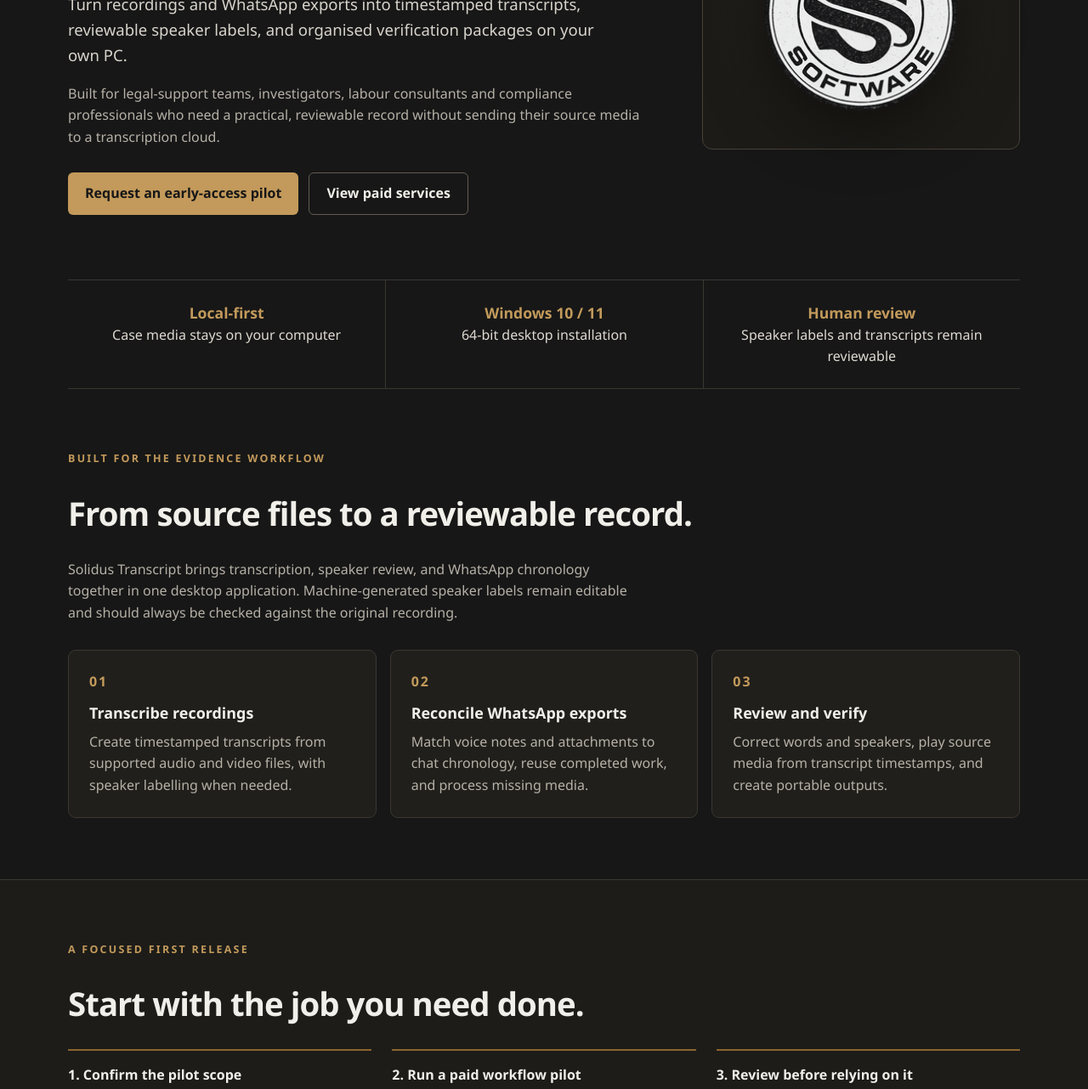
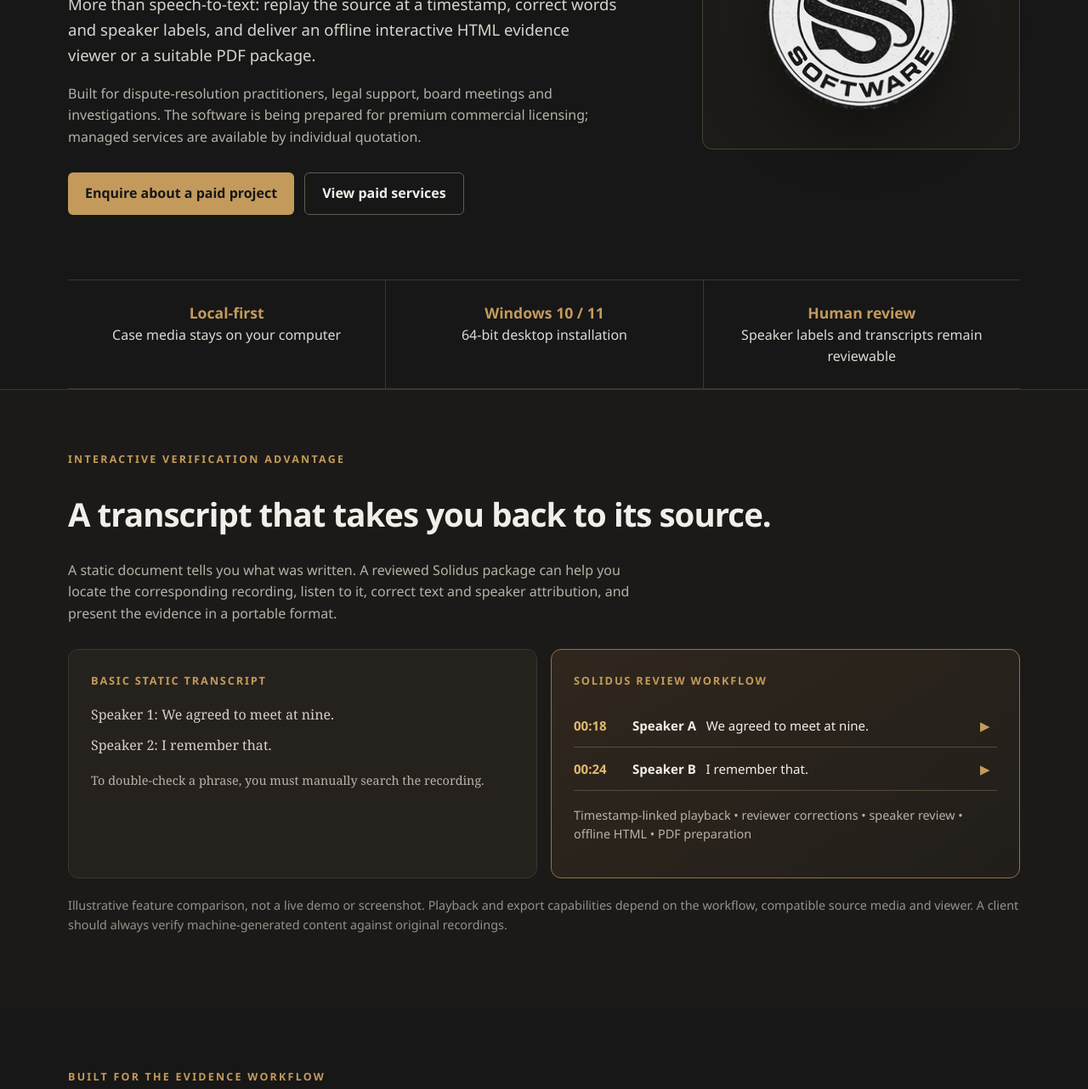
Before and after one commit to randalx2/solidus-transcript-site, a plain HTML site: page index.html in a window 1280 px wide. Shown: the part 393-1675 px from the top of the page at 85% size. Drawn offline with Linux system fonts and the light colour scheme.

Commit message:
Draft customer-facing verification comparison and quote-only licensing enquiry

```diff
--- a/index.html
+++ b/index.html
@@ -4,7 +4,7 @@
   <meta charset="utf-8">
   <meta name="viewport" content="width=device-width, initial-scale=1">
   <meta name="theme-color" content="#171717">
-  <meta name="description" content="Local-first legal evidence transcription, speaker review, and WhatsApp reconciliation for Windows.">
+  <meta name="description" content="Solidus Transcript transforms recordings into timestamp-linked, editable, locally reviewable audio evidence packages. Services by quotation; software licensing enquiries welcome.">
   <title>Solidus Transcript — Evidence, ready to review</title>
   <link rel="icon" href="assets/Solidus-STAMP.ico">
   <style>
@@ -56,6 +56,20 @@
     footer { padding:28px 0 40px; border-top:1px solid var(--line); color:#99948a; font-size:.9rem; }
     footer .wrap { display:flex; justify-content:space-between; flex-wrap:wrap; gap:12px; }
     @media(max-width:760px) { .hero { grid-template-columns:1fr; padding:62px 0 48px; gap:28px; } .stamp-card { min-height:230px; } .grid,.steps,.requirements { grid-template-columns:1fr; } .proof { grid-template-columns:1fr; } .proof div+div { border-left:0; border-top:1px solid var(--line); } .buy-panel { align-items:flex-start; flex-direction:column; } }
+
+    .feature-showcase{border-top:1px solid var(--line);background:#1c1a18}
+    .comparison{display:grid;grid-template-columns:1fr 1fr;gap:16px;margin:28px 0 12px}
+    .comparison-side{border-radius:12px;border:1px solid var(--line);padding:26px;background:#25221e}
+    .comparison-side.solidus{border-color:#927243;background:linear-gradient(145deg,#30271d,#211e1a)}
+    .compare-label{color:var(--brass);font-size:.8rem;letter-spacing:.14em;text-transform:uppercase;font-weight:800;margin-bottom:18px}
+    .conventional p{margin:0 0 10px;font-family:Georgia,serif;color:#d6d0c8}
+    .small{font-size:.9rem;color:#bbb2a7!important;line-height:1.5;margin-top:18px!important}
+    .transcript-line{display:grid;grid-template-columns:60px 1fr 20px;gap:9px;align-items:center;border-bottom:1px solid #574a3b;padding:13px 0;font-size:.94rem}
+    .timecode{color:#e4b970;font-weight:700;font-variant-numeric:tabular-nums}
+    .play-icon{color:var(--brass)}
+    .licensing-panel{margin-top:18px;padding:26px 32px;border:1px solid var(--line);border-radius:12px;display:flex;align-items:center;justify-content:space-between;gap:24px}
+    .licensing-panel p{max-width:740px;color:#c8c2b7}
+    @media(max-width:760px){.comparison{grid-template-columns:1fr}.licensing-panel{flex-direction:column;align-items:flex-start}}
   </style>
 </head>
 <body>
@@ -69,11 +83,11 @@
     <div class="wrap hero">
       <div>
         <div class="eyebrow">Evidence workflow for Windows</div>
-        <h1>Evidence, ready to review.</h1>
-        <p class="lead">Turn recordings and WhatsApp exports into timestamped transcripts, reviewable speaker labels, and organised verification packages on your own PC.</p>
-        <p class="intro">Built for legal-support teams, investigators, labour consultants and compliance professionals who need a practical, reviewable record without sending their source media to a transcription cloud.</p>
+        <h1>Hear it. Check it. Present it.</h1>
+        <p class="lead">More than speech-to-text: replay the source at a timestamp, correct words and speaker labels, and deliver an offline interactive HTML evidence viewer or a suitable PDF package.</p>
+        <p class="intro">Built for dispute-resolution practitioners, legal support, board meetings and investigations. The software is being prepared for premium commercial licensing; managed services are available by individual quotation.</p>
         <div class="actions">
-          <a class="button" href="https://wa.me/27785337783?text=Hello%20Solidus%2C%20I%27d%20like%20to%20request%20early%20access%20to%20Solidus%20Transcript.">Request an early-access pilot</a>
+          <a class="button" href="https://wa.me/27785337783?text=Hello%20Solidus%2C%20I%27d%20like%20to%20request%20early%20access%20to%20Solidus%20Transcript.">Enquire about a paid project</a>
           <a class="button secondary" href="services.html">View paid services</a>
         </div>
       </div>
@@ -84,6 +98,22 @@
       <div><strong>Windows 10 / 11</strong>64-bit desktop installation</div>
       <div><strong>Human review</strong>Speaker labels and transcripts remain reviewable</div>
     </div>
+    <section id="interactive-review" class="feature-showcase">
+      <div class="wrap">
+        <div class="eyebrow">Interactive verification advantage</div>
+        <h2>A transcript that takes you back to its source.</h2>
+        <p class="intro">A static document tells you what was written. A reviewed Solidus package can help you locate the corresponding recording, listen to it, correct text and speaker attribution, and present the evidence in a portable format.</p>
+        <div class="comparison" role="group" aria-label="Comparison of static transcript and interactive evidence review">
+          <div class="comparison-side conventional"><div class="compare-label">Basic static transcript</div><p>Speaker 1: We agreed to meet at nine.</p><p>Speaker 2: I remember that.</p><p class="small">To double-check a phrase, you must manually search the recording.</p></div>
+          <div class="comparison-side solidus"><div class="compare-label">Solidus review workflow</div>
+            <div class="transcript-line"><span class="timecode">00:18</span><span><strong>Speaker A</strong> &nbsp; We agreed to meet at nine.</span><span class="play-icon" aria-hidden="true">▶</span></div>
+            <div class="transcript-line"><span class="timecode">00:24</span><span><strong>Speaker B</strong> &nbsp; I remember that.</span><span class="play-icon" aria-hidden="true">▶</span></div>
+            <p class="small">Timestamp-linked playback • reviewer corrections • speaker review • offline HTML • PDF preparation</p>
+          </div>
+        </div>
+        <p class="note">Illustrative feature comparison, not a live demo or screenshot. Playback and export capabilities depend on the workflow, compatible source media and viewer. A client should always verify machine-generated content against original recordings.</p>
+      </div>
+    </section>
     <section id="features">
       <div class="wrap">
         <div class="eyebrow">Built for the evidence workflow</div>
@@ -91,8 +121,8 @@
         <p class="intro">Solidus Transcript brings transcription, speaker review, and WhatsApp chronology together in one desktop application. Machine-generated speaker labels remain editable and should always be checked against the original recording.</p>
         <div class="grid">
           <article class="card"><div class="num">01</div><h3>Transcribe recordings</h3><p>Create timestamped transcripts from supported audio and video files, with speaker labelling when needed.</p></article>
-          <article class="card"><div class="num">02</div><h3>Reconcile WhatsApp exports</h3><p>Match voice notes and attachments to chat chronology, reuse completed work, and process missing media.</p></article>
-          <article class="card"><div class="num">03</div><h3>Review and verify</h3><p>Correct words and speakers, play source media from transcript timestamps, and create portable outputs.</p></article>
+          <article class="card"><div class="num">02</div><h3>Reconcile WhatsApp audio</h3><p>Match voice notes and attachments to chat chronology, reuse completed work, and process missing media.</p></article>
+          <article class="card"><div class="num">03</div><h3>Review and verify</h3><p>Review and correct text or speaker labels, navigate to source-media timestamps, and prepare offline HTML or PDF outputs where supported.</p></article>
         </div>
       </div>
     </section>
@@ -122,10 +152,11 @@
     <section id="buy">
       <div class="wrap">
         <div class="buy-panel">
-          <div><div class="eyebrow">Available now by arrangement</div><h2>Solidus Evidence Workflow Pilot</h2><p><strong>Introductory pilot fee: R950.</strong> Includes one WhatsApp export with up to 10 voice notes, or one audio recording up to 60 minutes; timestamped draft transcript; TXT/DOCX outputs; and one correction pass for timestamped errors reported within five business days. Scope and feasibility are confirmed before payment or processing.</p></div>
-          <a class="button" href="https://wa.me/27785337783?text=Hello%20Solidus%2C%20I%27d%20like%20to%20book%20the%20R950%20Evidence%20Workflow%20Pilot.%20Please%20confirm%20scope%2C%20delivery%20and%20payment.">Request the R950 pilot</a>
+          <div><div class="eyebrow">Professional evidence services</div><h2>Every recording has a different story.</h2><p>Request a tailored quotation for reviewed transcription, recorded meetings, offline HTML audio-linked review, PDF evidence packs, and WhatsApp chronology. Fees depend on recording length, speaker count, overlap, audio quality, language, verification effort and deadline. A short 1–2 minute demonstration may be arranged where suitable.</p></div>
+          <a class="button" href="https://wa.me/27785337783?text=Hello%20Solidus%2C%20I%27d%20like%20a%20tailored%20quote%20for%20transcription%20or%20record%20preparation.">Request a direct quote</a>
         </div>
-        <p class="note">The pilot is a service, not an instant software download. Payment is arranged by invoice/direct payment after scope is confirmed. Do not send confidential case material before agreeing handling and retention terms. Output is machine-generated draft evidence support, not certified/verbatim transcription, legal advice, forensic authentication or a finding about speaker identity. The planned US$99/year self-serve software licence and downloadable installer remain pending commercial release clearance.</p>
+        <div class="licensing-panel"><div><div class="eyebrow">Premium software, in development</div><h2>Interested in using Solidus inside your organisation?</h2><p>Ask about pilot access, locally installed software licensing and future enterprise deployment. Commercial release is still subject to model redistribution permissions, installer testing and payment/licensing activation. Software ownership or bespoke rights would require a separate negotiated agreement.</p></div><a class="button secondary" href="mailto:legal.compliance.solidus@gmail.com?subject=Solidus%20Transcript%20Enterprise%20Licensing%20Enquiry">Enquire about licensing</a></div>
+        <p class="note">Services are provided on an agreed written scope and quotation, not at a fixed website price. No certification, guaranteed speaker identification, court admissibility or legal advice is implied. Original recordings, consent and confidentiality arrangements must be reviewed before processing.</p>
       </div>
     </section>
   </main>
```
